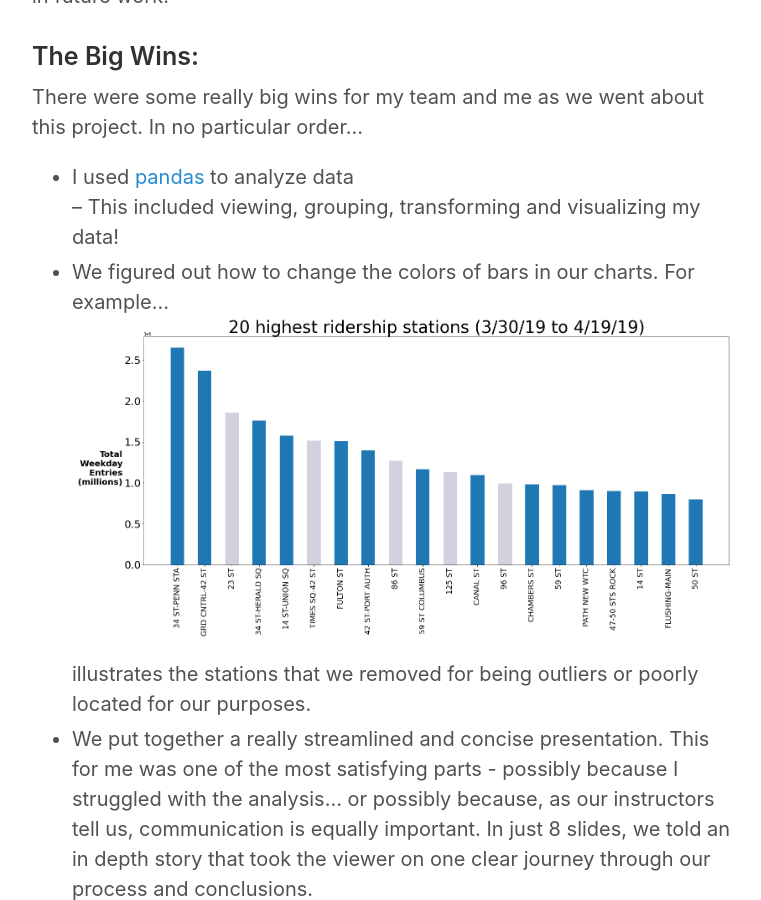
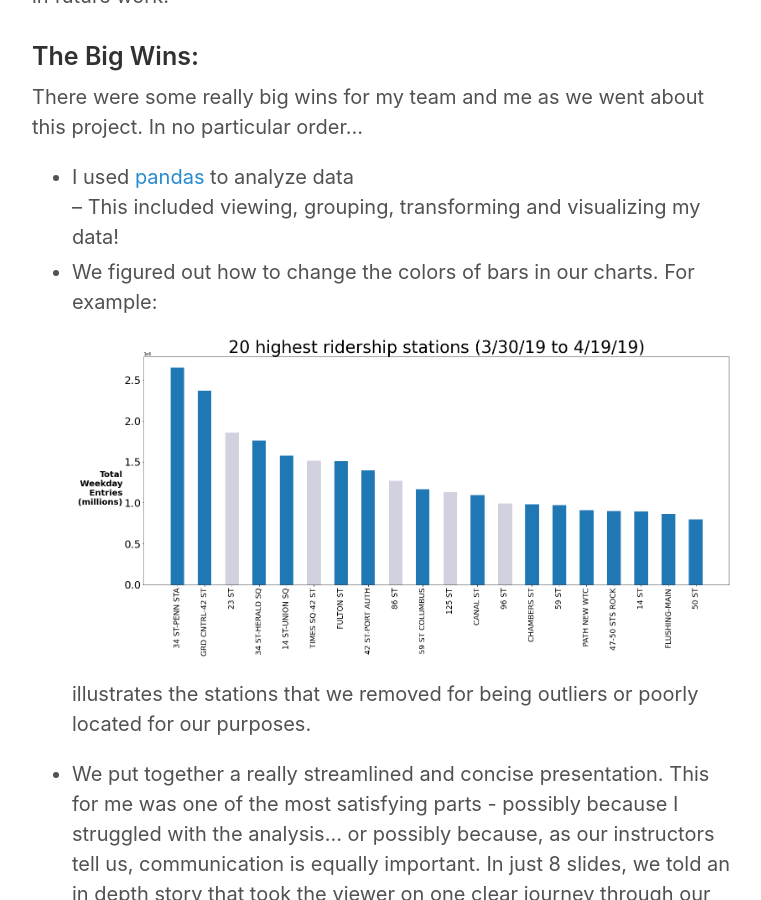
Before and after one commit to tskootsky/tskootsky.github.io, a Jekyll site: the page built from _posts/2020-04-06-First-post-project-1.md, in a window 1280 px wide and 900 px high, scrolled down 844 px. Shown: the whole window, without its empty margins (258-1019 px from the left). Built offline with Jekyll 4.4.1, drawn with Linux system fonts in a browser that asks for light colours.

Commit message:
new commit

```diff
--- a/_posts/2020-04-06-First-post-project-1.md
+++ b/_posts/2020-04-06-First-post-project-1.md
@@ -19,8 +19,9 @@ In my personal work during this project, I got stumped so many times. Even thoug
 There were some really big wins for my team and me as we went about this project. In no particular order...
 * I used [pandas](https://pandas.pydata.org/) to analyze data
    -- This included viewing, grouping, transforming and visualizing my data!
-* We figured out how to change the colors of bars in our charts. For example...
-   ![This graph (testing 5)]({{tskootsky.github.io}}/images/greyedouttop20.png)
+* We figured out how to change the colors of bars in our charts. For example:
+
+    ![This graph (testing 5)]({{tskootsky.github.io}}/images/greyedouttop20.png)
    illustrates the stations that we removed for being outliers or poorly located for our purposes.
 * We put together a really streamlined and concise presentation.
    This for me was one of the most satisfying parts - possibly because I struggled with the analysis... or possibly because, as our instructors tell us, communication is equally important. In just 8 slides, we told an in depth story that took the viewer on one clear journey through our process and conclusions.
```
